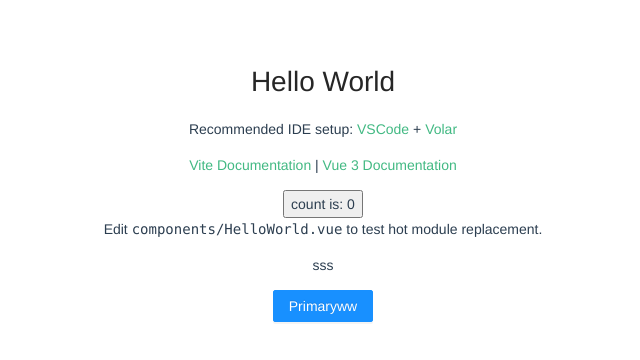
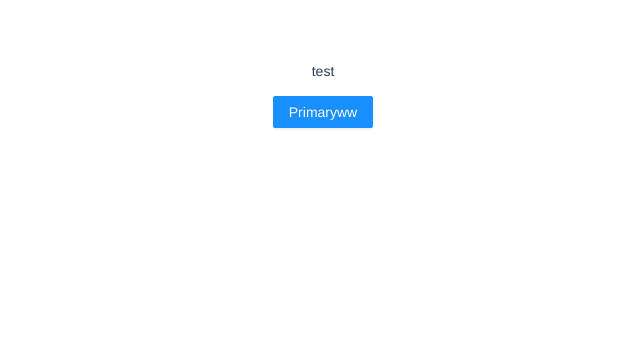
Before and after one commit to ssslc/demo, a Vue app: page / in a window 1280 px wide. Shown: the top 360 px of the page, without its empty margins (317-957 px from the left). Built offline with nearby package versions, Linux system fonts and the light colour scheme.

Commit message:
feat: router-test

```diff
--- a/package.json
+++ b/package.json
@@ -9,7 +9,8 @@
   "dependencies": {
     "ant-design-vue": "^2.2.8",
     "ts-loader": "^9.2.6",
-    "vue": "^3.2.25"
+    "vue": "^3.2.25",
+    "vue-router": "4"
   },
   "devDependencies": {
     "@vitejs/plugin-vue": "^2.0.1",
--- a/src/App.vue
+++ b/src/App.vue
@@ -1,16 +1,32 @@
-
-<script setup>
+<script lang="ts">
 // This starter template is using Vue 3 <script setup> SFCs
 // Check out https://v3.vuejs.org/api/sfc-script-setup.html#sfc-script-setup
-import HelloWorld from './components/HelloWorld.vue'
+// import HelloWorld from './components/HelloWorld.vue'
+import { defineComponent } from 'vue'
+import { useRouter, useRoute } from 'vue-router'
+export default defineComponent({
+  name: 'App',
+  mounted() {
+    console.log(this.$route, 'this.')
+  },
+  data() {
+    return {
+      app: 'test'
+    }
+  },
+  setup() {
+    const router = useRouter()
+    console.log(router, 'router')
+  }
+})
 </script>
 
 <template>
-  <HelloWorld msg="Hello World" />
-  <p>sss</p>
-  <a-button type="primary">
-    Primaryww
-  </a-button>
+  <!-- <HelloWorld msg="Hello World" /> -->
+  <p>{{ app }}</p>
+  <a-button type="primary"> Primaryww </a-button>
+  <!-- <router-link to="/about">Go to About</router-link>
+  <router-view></router-view> -->
 </template>
 
 <style>
--- a/src/components/HelloWorld.vue
+++ b/src/components/HelloWorld.vue
@@ -1,39 +1,7 @@
-<script setup>
-import { ref } from 'vue'
+<template> </template>
 
-defineProps({
-  msg: String
-})
+<script>
+export default {}
+</script>
 
-const count = ref(0)
-</script>
-<template>
-  <h1>{{ msg }}</h1>
-
-  <p>
-    Recommended IDE setup:
-    <a href="https://code.visualstudio.com/" target="_blank">VSCode</a>
-    +
-    <a href="https://github.com/johnsoncodehk/volar" target="_blank">Volar</a>
-  </p>
-
-  <p>
-    <a href="https://vitejs.dev/guide/features.html" target="_blank">
-      Vite Documentation
-    </a>
-    |
-    <a href="https://v3.vuejs.org/" target="_blank">Vue 3 Documentation</a>
-  </p>
-
-  <button type="button" @click="count++">count is: {{ count }}</button>
-  <p>
-    Edit
-    <code>components/HelloWorld.vue</code> to test hot module replacement.
-  </p>
-</template>
-
-<style scoped>
-a {
-  color: #42b983;
-}
-</style>
+<style></style>
--- a/src/main.js
+++ b/src/main.js
@@ -3,8 +3,24 @@ import App from './App.vue'
 import Antd from 'ant-design-vue';
 import 'ant-design-vue/dist/antd.css';
 import '/@/utils/test.ts'
+import { createRouter, createWebHashHistory } from 'vue-router'
 
+const Home = { template: '<div>Home</div>' }
+const About = { template: '<div>About</div>' }
+const routes = [
+  // { path: '/', component: './src/view/Login/index.vue' },
+  { path: '/', component: '/@/view/Login/index.vue' },
+  { path: '/about', component: About },
+]
+
+const router = createRouter({
+  // 4. 内部提供了 history 模式的实现。为了简单起见，我们在这里使用 hash 模式。
+  history: createWebHashHistory(),
+  routes, // `routes: routes` 的缩写
+})
 const app = createApp(App)
 app.use(Antd)
 app.config.productionTip = false
+//整个应用支持路由。
+app.use(router)
 app.mount('#app')
--- /dev/null
+++ b/src/router/index.ts
@@ -0,0 +1,6 @@
+
+// const routes = [
+//   // { path: '/', component: './src/view/Login/index.vue' },
+//   { path: '/', component: '/@/view/Login/index.vue' },
+//   { path: '/about', component: './src/components/HelloWorld.vue' },
+// ]
--- a/vite.config.js
+++ b/vite.config.js
@@ -36,7 +36,7 @@ function pathResolve(dir) {
 //   return resolve(process.cwd(), '.', dir);
 // }
 
-export default ({command, mode}) => {
+export default ({ command, mode }) => {
   const root = process.cwd()
   const env = loadEnv(mode, root);
   constenv = loadEnv(mode, root)
```
Also changed, not shown: src/view/Login/index.vue (+3 -7 lines), 1 other file (tests, documents, lock files or other folders).
